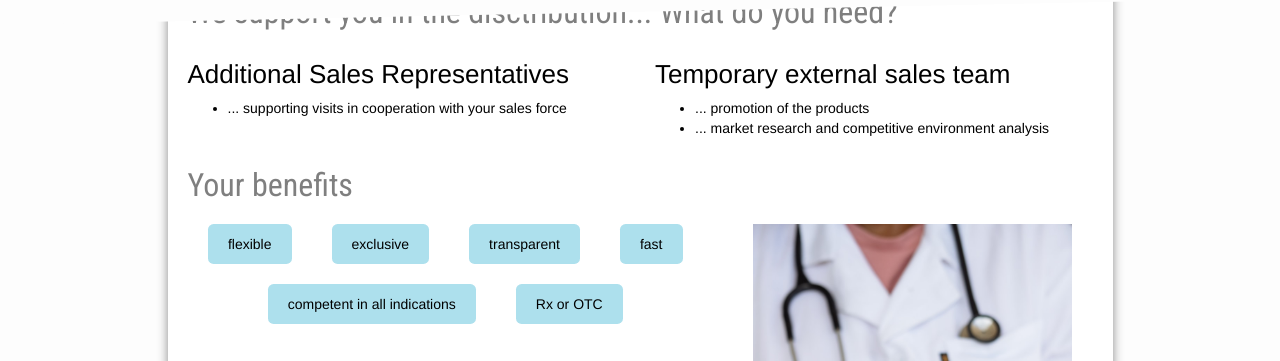
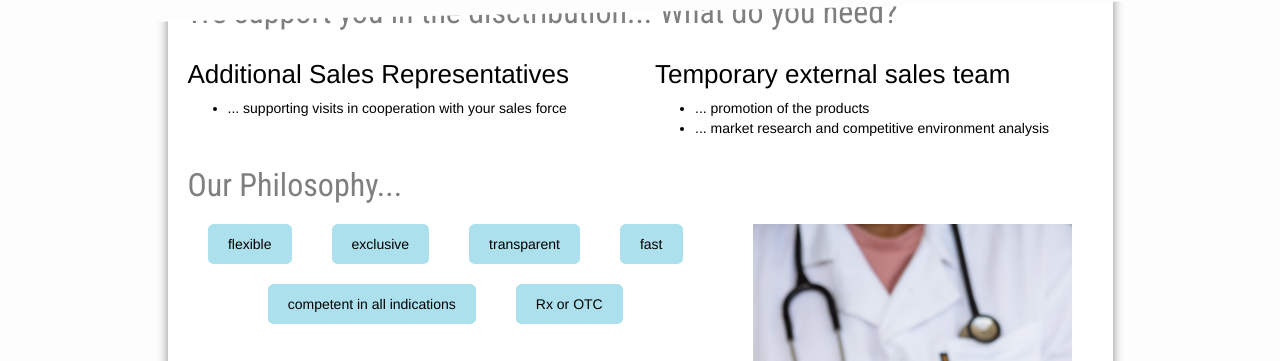
Before and after one commit to samlawski/sp-healthcare, a Jekyll site: the page built from en/what-we-stand-for.html, in a window 1280 px wide and 900 px high, scrolled down 604 px. Shown: the part 94-455 px from the top of the window. Built offline with Jekyll 4.4.1, drawn with Linux system fonts in a browser that asks for light colours; nearby versions of some CDN libraries.

Commit message:
Updated 'en/what-we-stand-for.html' via CloudCannon

```diff
--- a/en/what-we-stand-for.html
+++ b/en/what-we-stand-for.html
@@ -12,7 +12,9 @@ vorteile:
   - Rx or OTC
 ---
 
-<h2 class="editable">We support you in the disctribution... What do you need?</h2>
+<h2 class="editable">
+  We support you in the disctribution... What do you need?
+</h2>
 
 <div class="row">
   <div class="col-sm-6">
@@ -31,12 +33,13 @@ vorteile:
         <li>... promotion of the products</li>
         <li>... market research and competitive environment analysis</li>
       </ul>
-
     </div>
   </div>
 </div>
 
-<h2 class="editable">Your benefits</h2>
+<h2 class="editable">
+  Our Philosophy...
+</h2>
 
 <div class="row">
   <div class="col-sm-7">
```
